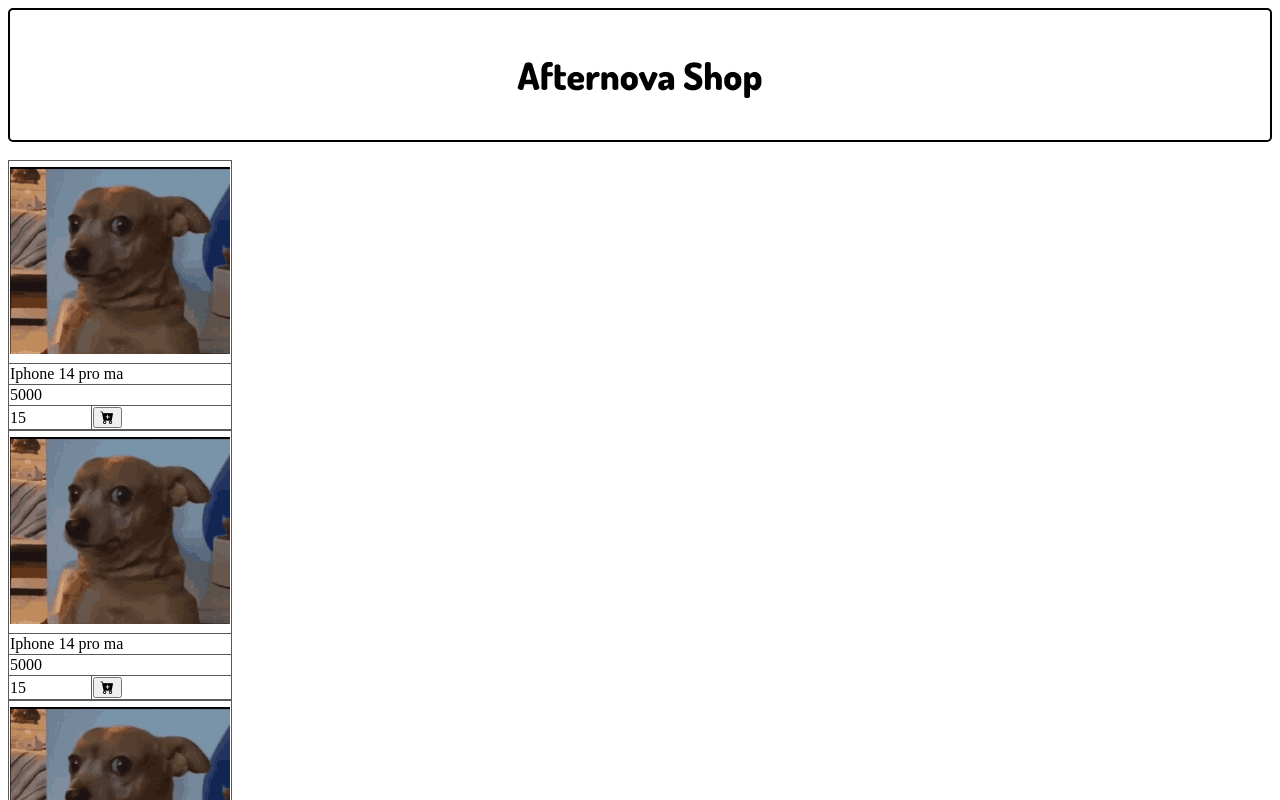
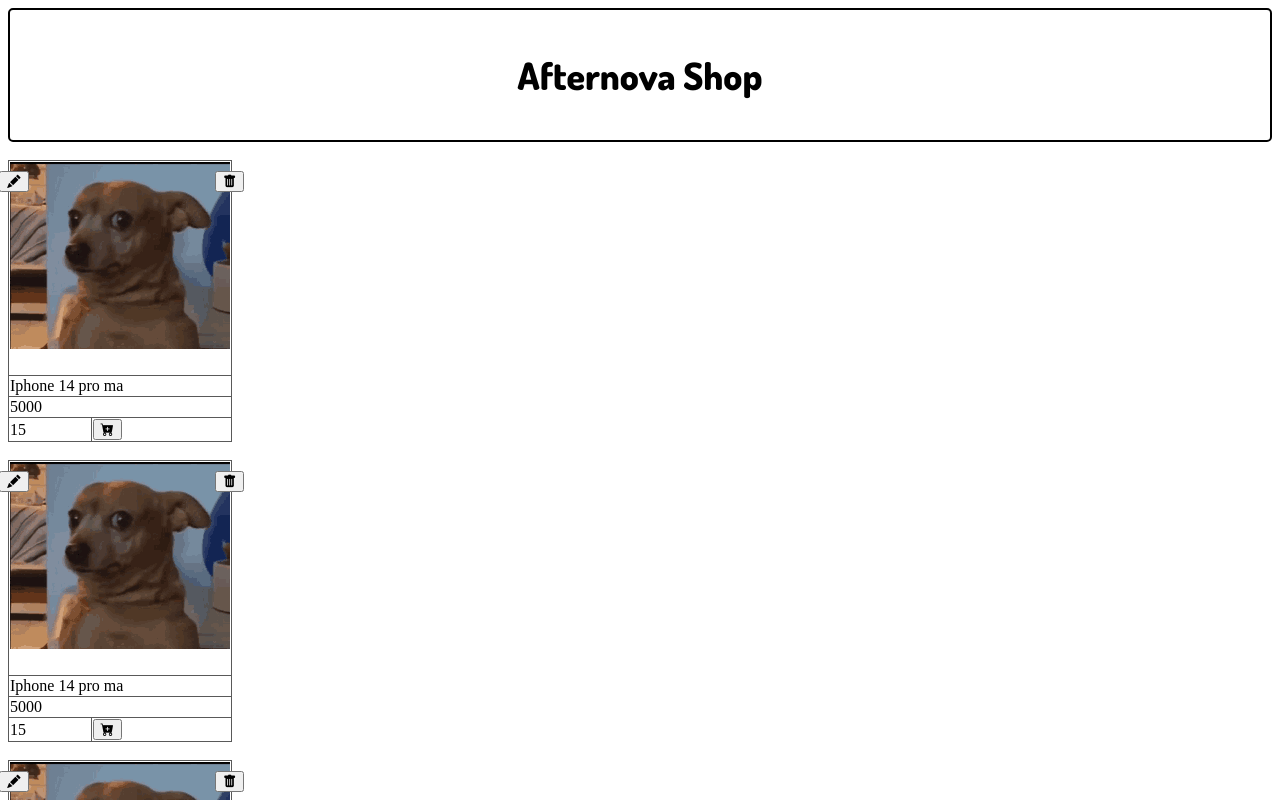
Before and after one commit to Natalonsop/alternovaShop, a Vue app: page / in a window 1280 px wide. Shown: the top 800 px of the page. Built offline with nearby package versions, Linux system fonts and the light colour scheme.

Commit message:
botones edit y delete

```diff
--- a/src/components/Item.vue
+++ b/src/components/Item.vue
@@ -6,8 +6,21 @@
         <table>
             <tbody>
                 <tr>
+                    <td class = "s-img" colspan="2"><img src="../assets/Images/doggo.gif">
+                        <a class="btncontacto" href="Contacto.html"
+                            style="position:relative ; left: 205px ; bottom: 86% ;">
+                        <button class="btn btn-primary" type="on-submit" @click="handleClick" >
+                            <i class="bi bi-trash-fill"></i>
+                        </button>
+                        </a>
+                        <a class="btncontacto" href="Contacto.html"
+                            style="position:relative ; right: 40px ; bottom: 86% ;">
+                        <button class="btn btn-primary" type="on-submit" @click="handleClick" >
+                            <i class="bi bi-pencil-fill"></i>
+                        </button>
+                        </a>
+                    </td>
 
-                    <td class = "s-img" colspan="2"><img src="../assets/Images/doggo.gif"></td>
                 </tr>
                 <tr>
                     <td colspan="2">Iphone 14 pro ma</td>
@@ -27,6 +40,7 @@
                 </tr>
             </tbody>
         </table>
+        <br>
     </div>
 </template>
 
```
